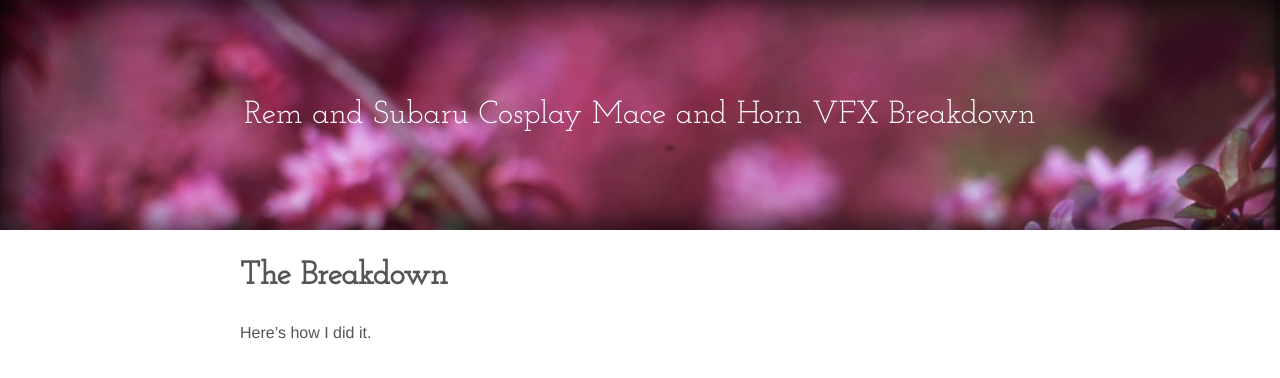
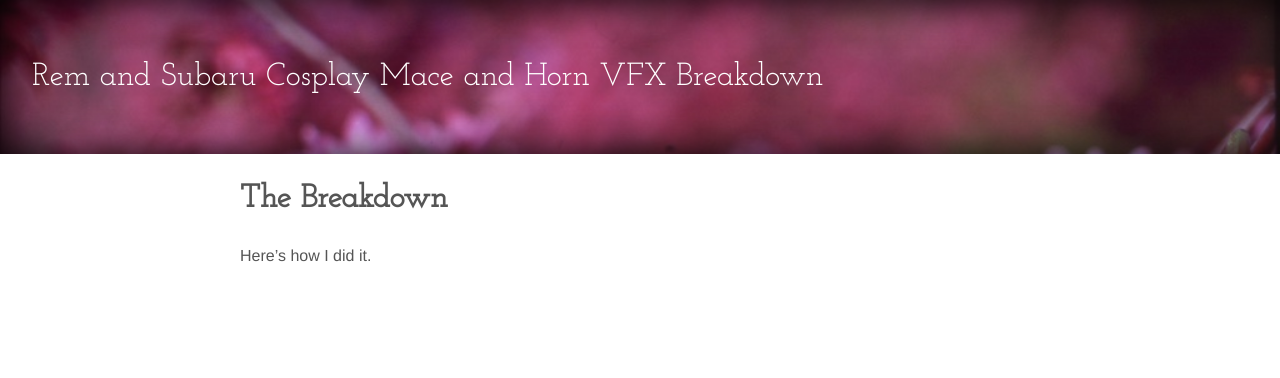
Before and after one commit to annamay8/annamay8.github.io, a Jekyll site: the page built from _posts/2017-10-11-rem-vfx-breakdown.md, in a window 1280 px wide. Shown: the top 378 px of the page. Built offline with Jekyll 4.4.1, drawn with Linux system fonts in a browser that asks for light colours.

Commit message:
Update post.html

```diff
--- a/_layouts/post.html
+++ b/_layouts/post.html
@@ -1,7 +1,7 @@
 ---
 layout: default
 ---
-<header>
+<header class="small">
   <p>{{ page.title }}</p>
 </header>
 <main>
```
